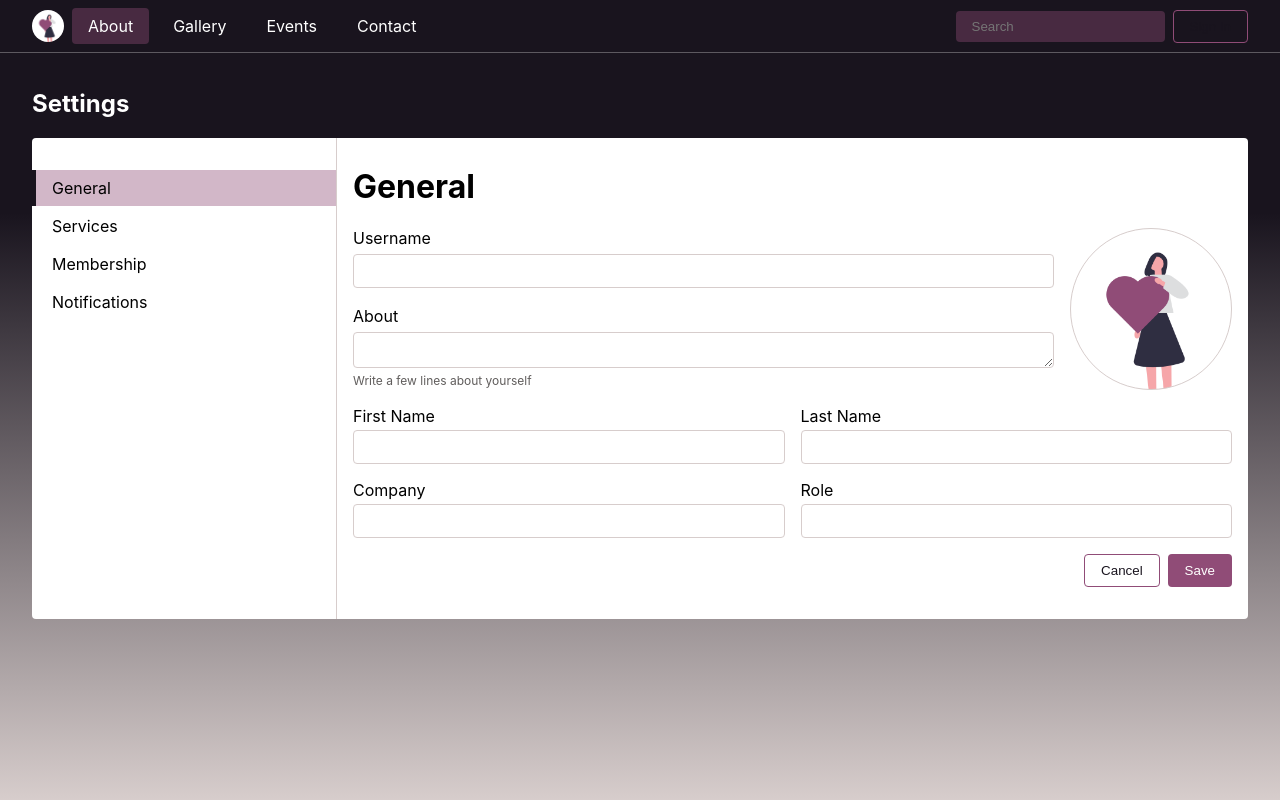
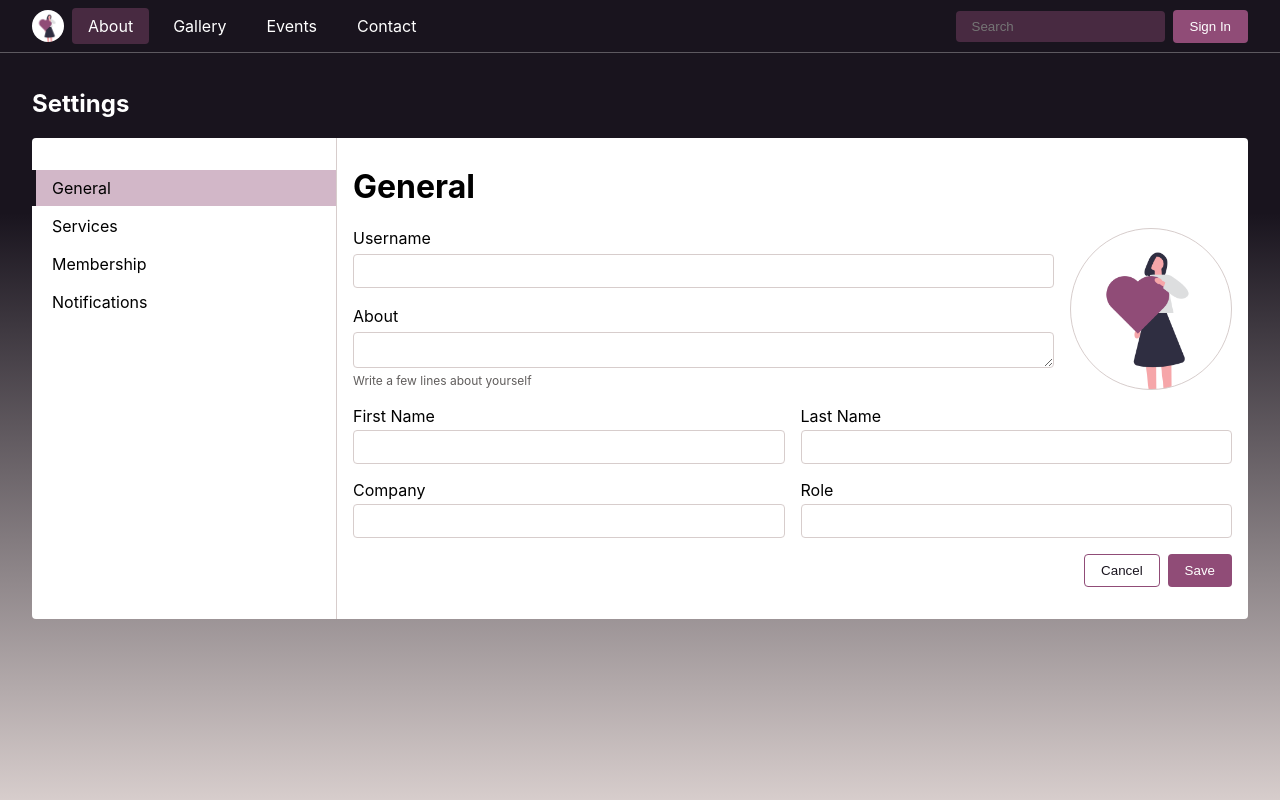
Before and after one commit to JuliaCMint/design-system, a React (Create React App) app: page / in a window 1280 px wide. Built offline with nearby package versions, Linux system fonts and the light colour scheme.

Commit message:
added primary button

```diff
--- a/src/components/Header.jsx
+++ b/src/components/Header.jsx
@@ -61,7 +61,7 @@ const Header = () => {
         </nav>
         <StretchableFlexContainer>
           <SearchBar placeholder="Search" />
-          <Button>Sign In</Button>
+          <Button primary>Sign In</Button>
         </StretchableFlexContainer>
       </Menu>
     </MenuWrapper>
```
